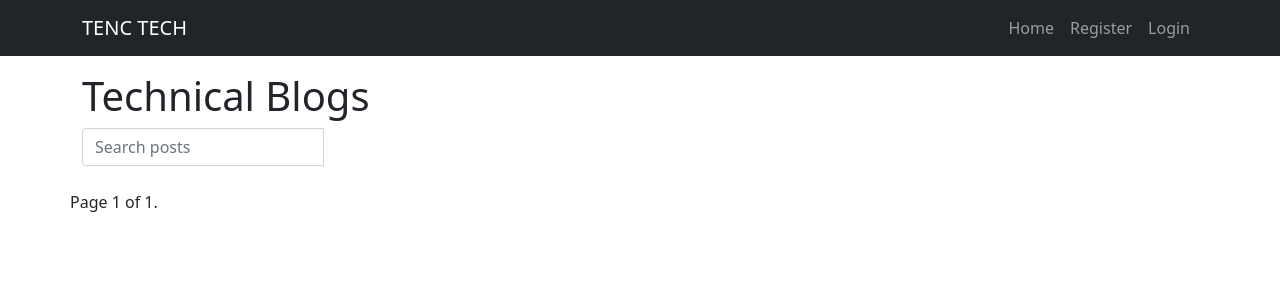
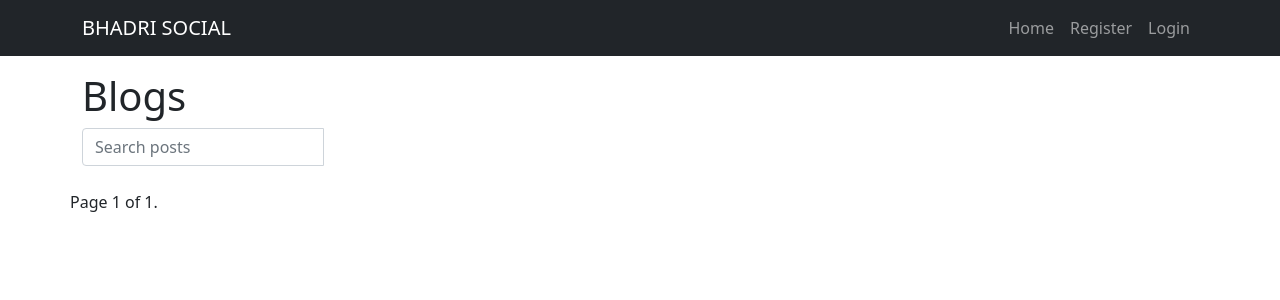
Before and after one commit to bhadrinath95/tencTech, a Django app: page / in a window 1280 px wide. Shown: the top 300 px of the page. Run offline with Django 3.2, Linux system fonts and the light colour scheme; data that the repository does not hold is empty; some libraries are stand-ins or nearby versions.

Commit message:
Your commit message here

```diff
--- a/tencTech/templates/base.html
+++ b/tencTech/templates/base.html
@@ -4,7 +4,7 @@
 <head>
 <meta charset="UTF-8">
     <meta name="viewport" content="width=device-width, initial-scale=1.0">
-    <title>{% block title %}Tenc Tech{% endblock %}</title>
+    <title>{% block title %}Bhadri Social{% endblock %}</title>
     <!-- BS5 CSS -->
     <link rel="stylesheet" href="{% static 'bootstrap.min.css' %}" />
     <!-- Jquery -->
@@ -27,7 +27,7 @@
 {% include "messages_display.html" %}
 <nav class="navbar navbar-expand-lg navbar-dark bg-dark">
 	<div class="container">
-		<a class="navbar-brand" href="/">TENC TECH</a>
+		<a class="navbar-brand" href="/">BHADRI SOCIAL</a>
 		<button class="navbar-toggler" type="button" data-bs-toggle="collapse" data-bs-target="#navbarNav" aria-controls="navbarNav" aria-expanded="false" aria-label="Toggle navigation">
         <span class="navbar-toggler-icon"></span>
         </button>
--- a/tencTech/templates/post_list.html
+++ b/tencTech/templates/post_list.html
@@ -24,7 +24,7 @@
 
 <main class="container mt-3">
 <div class='col-sm-6 col-sm-offset-3'>
-<h1>Technical Blogs</h1>
+<h1>Blogs</h1>
 <form class='row' method='GET' action=''>
 	<div class='col-sm-6'>
 		<div class='input-group'>
--- a/tencTech/tencTech/settings.py
+++ b/tencTech/tencTech/settings.py
@@ -26,7 +26,7 @@ SECRET_KEY = '@r!q@5yw1=9$y$3%czo5hd(#v9g8j)h)oww6^(iow_h-3dn6!b'
 # SECURITY WARNING: don't run with debug turned on in production!
 DEBUG = True
 
-ALLOWED_HOSTS = []
+ALLOWED_HOSTS = ['bhadrisocial.pythonanywhere.com', '127.0.0.1']
 
 
 # Application definition
```
Also changed, not shown: tencTech/accounts/migrations/__init__.py (added), tencTech/comments/migrations/0001_initial.py (added), tencTech/comments/migrations/__init__.py (added), tencTech/db.sqlite3 (added), tencTech/posts/migrations/0001_initial.py (added), tencTech/posts/migrations/__init__.py (added).
